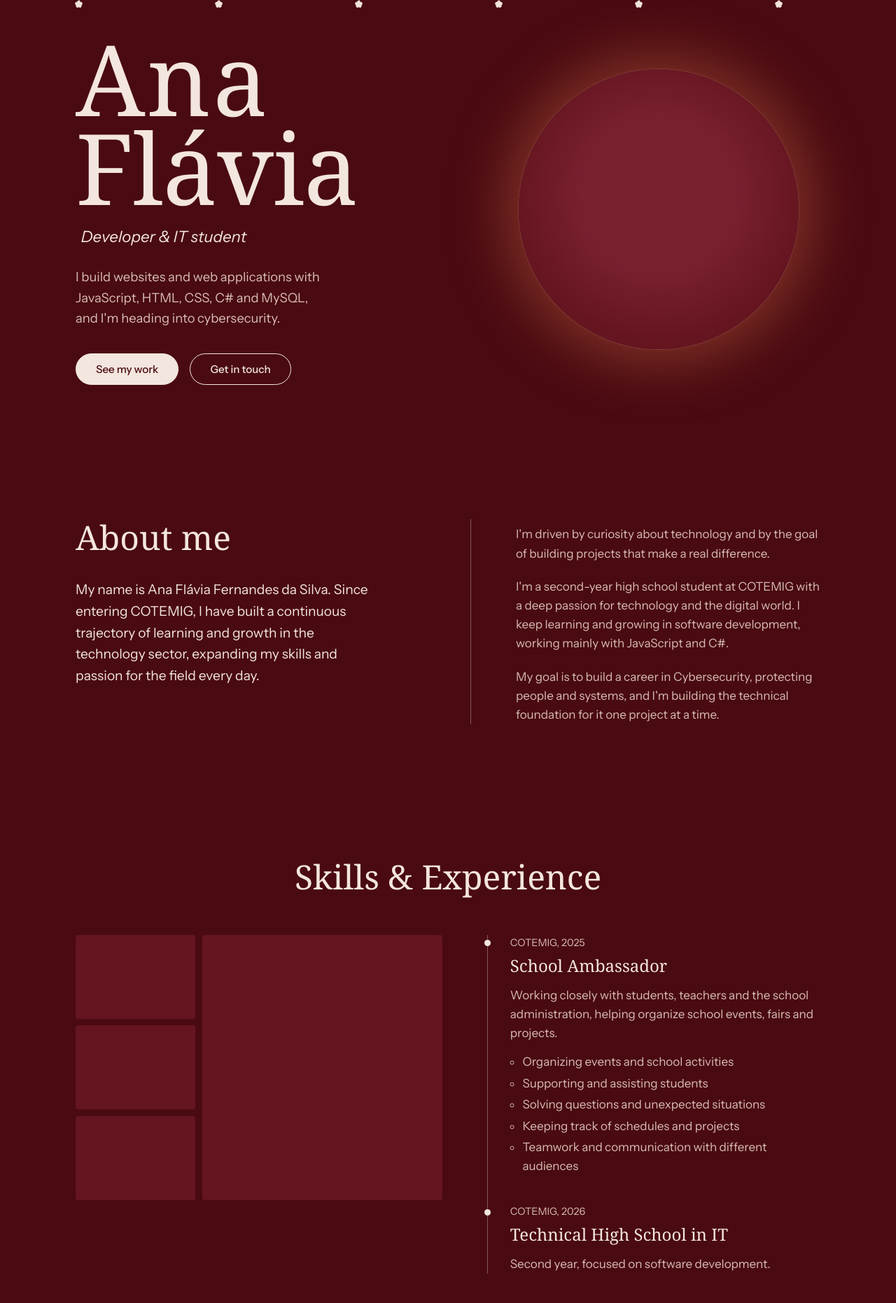
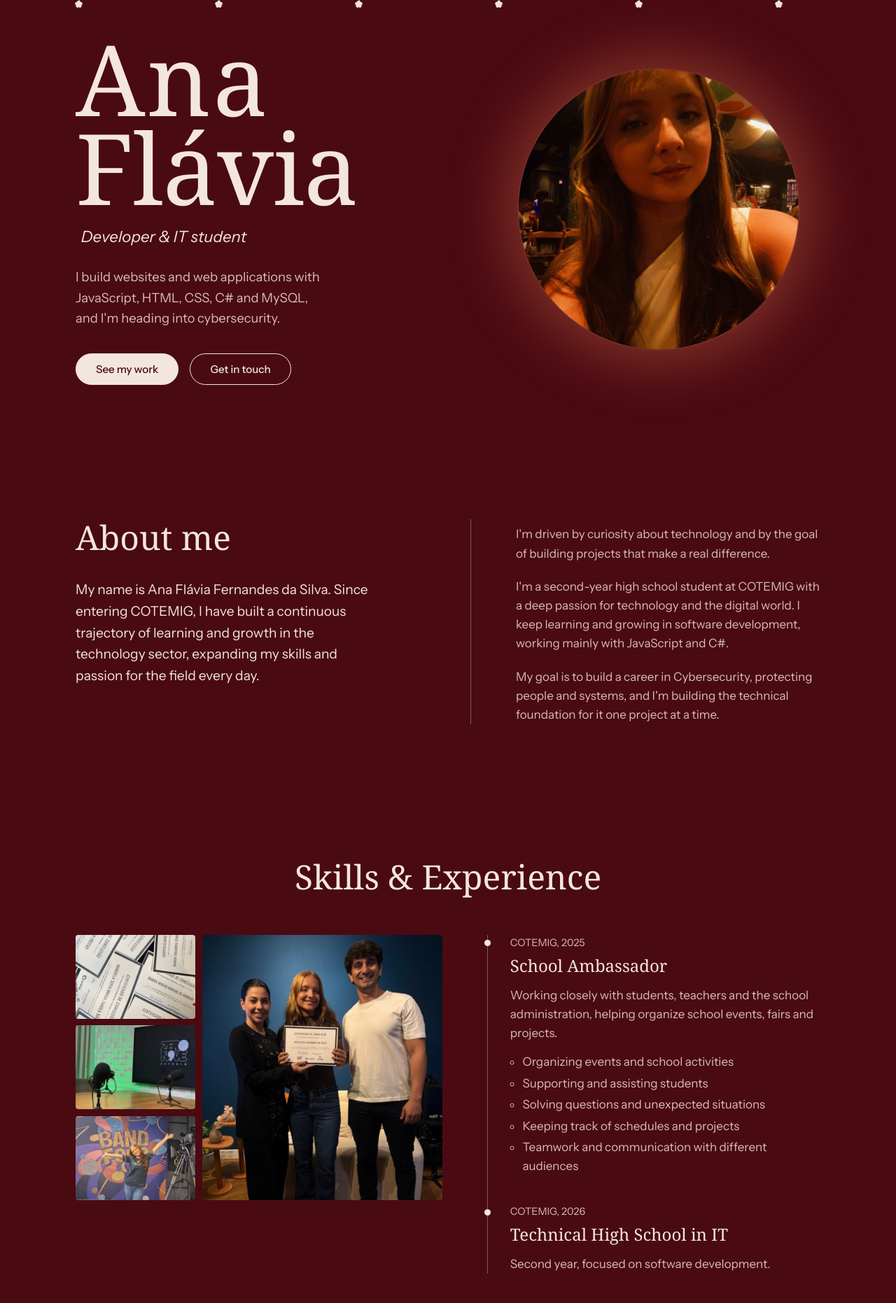
Before and after one commit to 22500146anaf/portfolio, a plain HTML site: page index.html in a window 1280 px wide. Shown: the part 218-2080 px from the top of the page at 70% size. Drawn offline with Linux system fonts and the light colour scheme; a web font is replaced by a local one.

Commit message:
Add files via upload

```diff
--- a/index.html
+++ b/index.html
@@ -70,7 +70,7 @@
         </div>
       </div>
       <div class="hero__photo">
-        <img src="" alt="Portrait of Ana Flávia" class="hero__photo-img" data-i18n-alt="hero.alt" fetchpriority="high" />
+        <img src="assets/img.Anarfe.jpg" alt="Portrait of Ana Flávia" class="hero__photo-img" data-i18n-alt="hero.alt" fetchpriority="high" />
       </div>
     </section>
 
@@ -101,10 +101,10 @@
 
       <div class="skills__layout">
         <div class="skills__gallery">
-          <span class="skills__gallery-cell" data-pos="0"><img src="" alt="" class="skills__gallery-img" loading="lazy" decoding="async" /></span>
-          <span class="skills__gallery-cell" data-pos="1"><img src="" alt="" class="skills__gallery-img" loading="lazy" decoding="async" /></span>
-          <span class="skills__gallery-cell" data-pos="2"><img src="" alt="" class="skills__gallery-img" loading="lazy" decoding="async" /></span>
-          <span class="skills__gallery-cell" data-pos="3"><img src="" alt="" class="skills__gallery-img" loading="lazy" decoding="async" /></span>
+          <span class="skills__gallery-cell" data-pos="0"><img src="assets/img.Band.png" alt="At the Band TV studio" data-i18n-alt="gallery.band" class="skills__gallery-img" loading="lazy" decoding="async" /></span>
+          <span class="skills__gallery-cell" data-pos="1"><img src="assets/img.EmFl.png" alt="Receiving a course completion certificate" data-i18n-alt="gallery.emfl" class="skills__gallery-img" loading="lazy" decoding="async" /></span>
+          <span class="skills__gallery-cell" data-pos="2"><img src="assets/img.Cer.png" alt="Course completion certificates" data-i18n-alt="gallery.cer" class="skills__gallery-img" loading="lazy" decoding="async" /></span>
+          <span class="skills__gallery-cell" data-pos="3"><img src="assets/img.Zero9.png" alt="Zero Nove podcast studio" data-i18n-alt="gallery.zero9" class="skills__gallery-img" loading="lazy" decoding="async" /></span>
         </div>
 
         <ol class="timeline">
--- a/js/main.js
+++ b/js/main.js
@@ -35,6 +35,10 @@ const PT = {
   "hero.work": "Ver meus projetos",
   "hero.touch": "Fale comigo",
   "hero.alt": "Retrato de Ana Flávia",
+  "gallery.band": "No estúdio da TV Band",
+  "gallery.emfl": "Recebendo certificado de conclusão de curso",
+  "gallery.cer": "Certificados de conclusão de curso",
+  "gallery.zero9": "Estúdio de podcast Zero Nove",
   "about.lead": "Meu nome é Ana Flávia Fernandes da Silva. Desde que entrei no COTEMIG, venho construindo uma trajetória contínua de aprendizado e crescimento na área de tecnologia, ampliando minhas habilidades e minha paixão pela área a cada dia.",
   "about.p1": "Sou movida pela curiosidade sobre tecnologia e pelo objetivo de criar projetos que façam uma diferença real.",
   "about.p2": "Estou no segundo ano do ensino médio técnico no COTEMIG, com uma grande paixão por tecnologia e pelo mundo digital. Sigo aprendendo e evoluindo em desenvolvimento de software, trabalhando principalmente com JavaScript e C#.",
```
Also changed, not shown: assets/favicon.svg, assets/garland.svg, assets/img.Anarfe.jpg (added), assets/img.Band.png (added), assets/img.Cer.png (added), assets/img.EmFl.png (added), assets/img.Zero9.png (added), css/style.css (line endings or trailing spaces).
